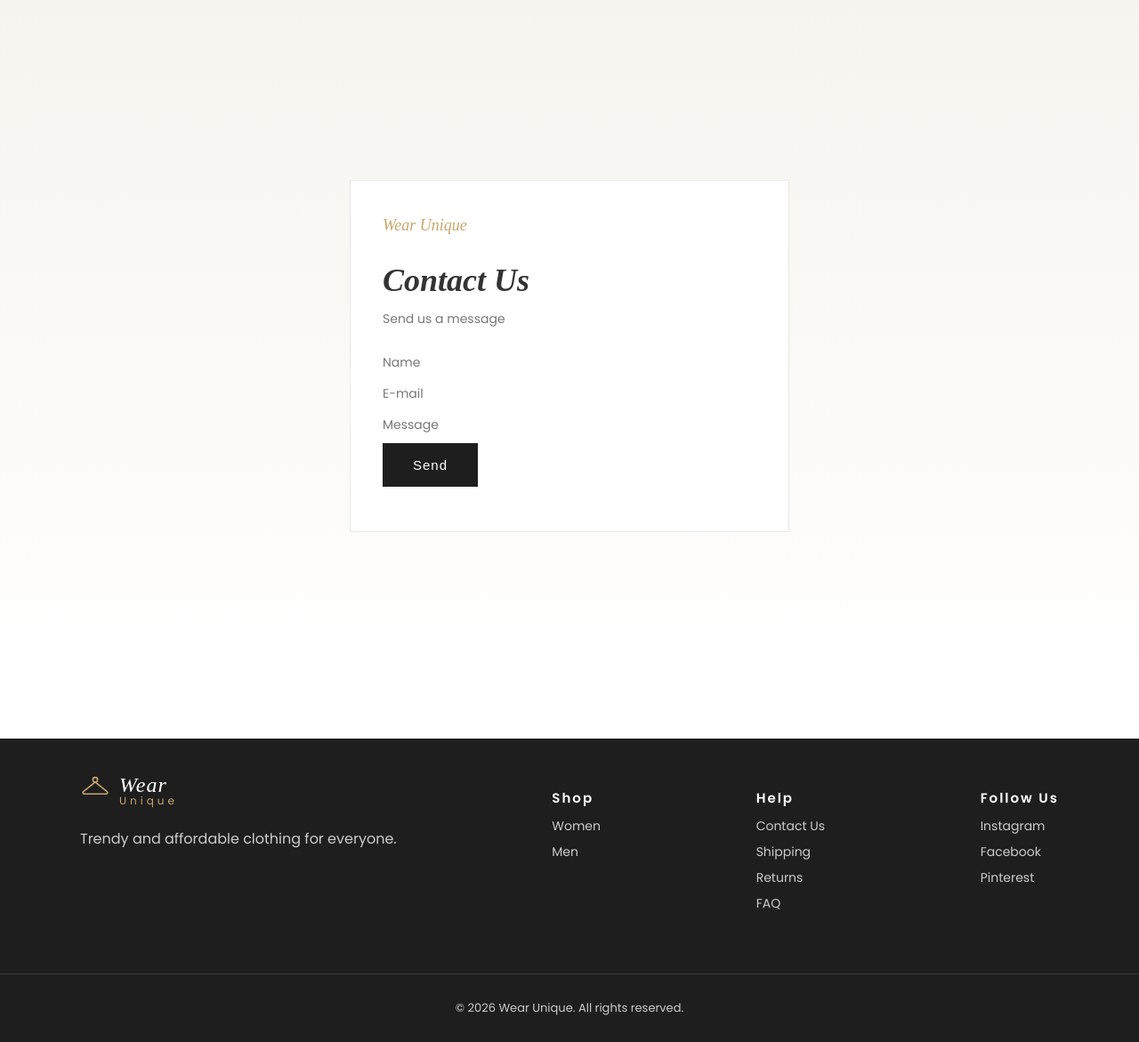
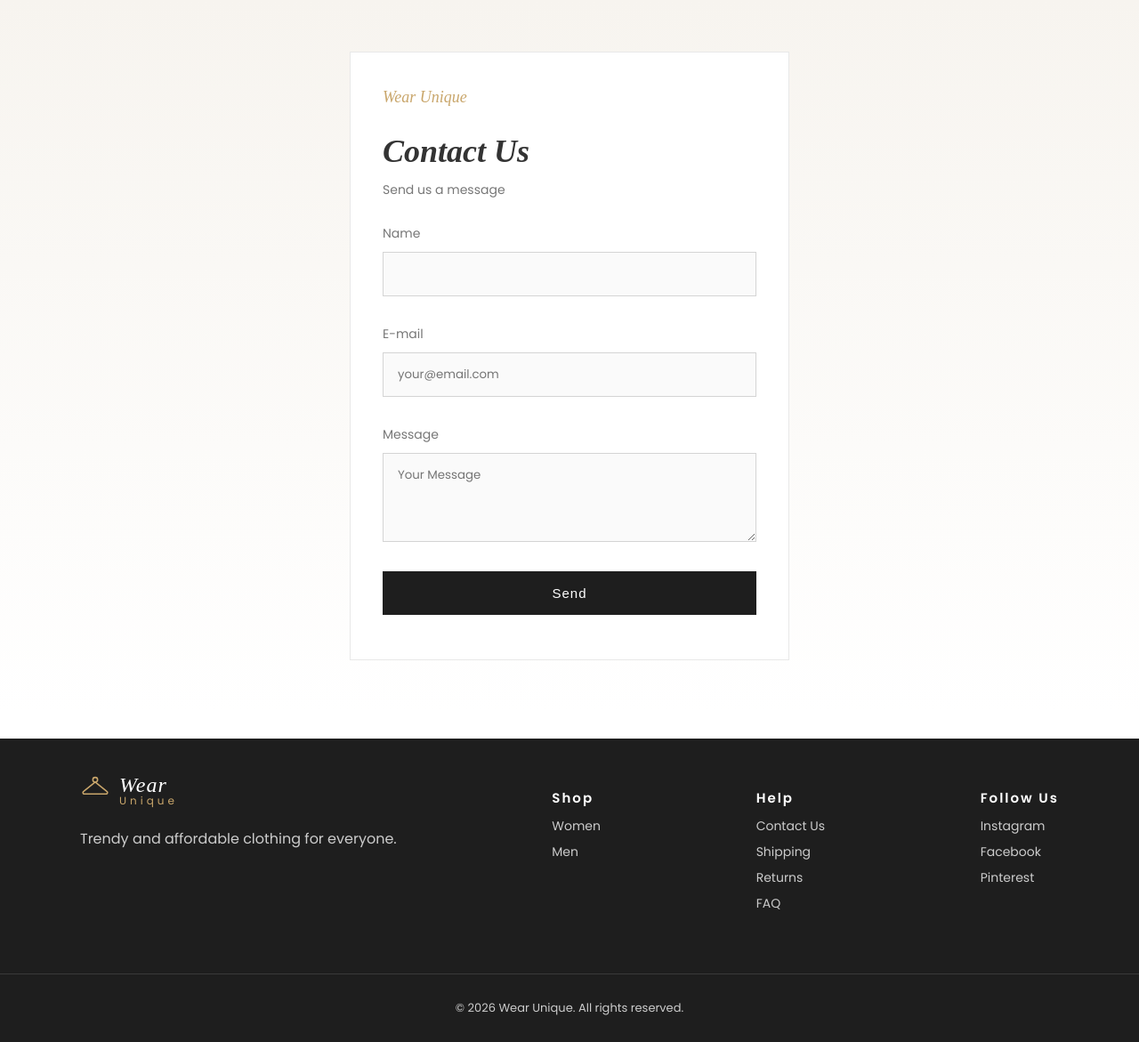
Before and after one commit to zoyazubairi/wear_unique, a FastAPI app: page /contact in a window 1280 px wide. Shown: the part 70-1241 px from the top of the page at 89% size. Run offline with FastAPI, Linux system fonts and the light colour scheme; some web fonts are replaced.

Commit message:
contact page form done

```diff
--- a/app.py
+++ b/app.py
@@ -2,6 +2,9 @@ from fastapi import FastAPI, Request, Form, File, UploadFile
 from fastapi.responses import RedirectResponse
 from fastapi.staticfiles import StaticFiles
 from fastapi.templating import Jinja2Templates
+from starlette.middleware.sessions import SessionMiddleware
+from dotenv import load_dotenv
+import os
 from datetime import date
 import mysql.connector
 import httpx
@@ -9,6 +12,11 @@ import uuid
 from urllib.parse import quote
 
 app = FastAPI()
+
+load_dotenv()
+secret_key = os.getenv("SECRET_KEY")
+
+app.add_middleware(SessionMiddleware, secret_key = secret_key)
 
 app.mount("/static", StaticFiles(directory="static"), name="static")
 templates = Jinja2Templates(directory="templates")
@@ -134,6 +142,21 @@ async def upload_photo(pid: str = Form(...), chosenimg: str = Form(""), photo: U
         status_code=303
     )
 
-@app.get("/contact")
+@app.api_route("/contact", methods=["GET","POST"])
 async def contact(request: Request):
-    return templates.TemplateResponse(request, "contact.html", {})
+
+    if request.method == "POST":
+        form = await request.form()
+        full_name = form.get("full_name")
+        email = form.get("email")
+        message = form.get("message")
+
+        mycursor.execute(
+            "INSERT INTO contact (full_name, email, message) VALUES (%s, %s, %s)",
+            (full_name, email, message)
+        )
+        mydb.commit()
+
+    return templates.TemplateResponse(request, "contact.html", {
+        "full_name": request.session.get("full_name"),
+    })
--- a/static/css/style.css
+++ b/static/css/style.css
@@ -491,3 +491,34 @@ footer {
 	color: #777;
 	margin: -3px 0 28px 0;
 }
+
+.continput {
+	width: 100%;
+	padding: 14px 16px;
+	margin-bottom: 18px;
+	border: 1px solid #d4d4d4;
+	font-family: 'Poppins', Arial, sans-serif;
+	box-sizing: border-box;
+	background: #fafafa;
+}
+
+.continput:focus {
+	outline: none;
+	border-color: #c9a66b;
+	background: #ffffff;
+}
+
+textarea.continput {
+	height: 100px;
+	resize: vertical;
+}
+
+.contbtn {
+	width: 100%;
+	margin-top: 8px;
+	margin-right: 0;
+	display: block;
+	text-align: center;
+	text-decoration: none;
+	box-sizing: border-box;
+}
--- a/templates/contact.html
+++ b/templates/contact.html
@@ -43,10 +43,17 @@
             <h2 class="title">Contact Us</h2>
             <p class="contsub">Send us a message</p>
 
-            <p class="label">Name</p>
-            <p class="label">E-mail</p>
-            <p class="label">Message</p>
-            <button class="buybtn" type="submit">Send</button>
+            <form method="post" action="/contact">
+                <p class="label">Name</p>
+                <input class="continput" type="text" name="full_name" value="{{ full_name or '' }}" required>
+
+                <p class="label">E-mail</p>
+                <input class="continput" type="email" name="email" placeholder="your@email.com" required>
+
+                <p class="label">Message</p>
+                <textarea class="continput" name="message" rows="4" placeholder="Your Message" required></textarea>
+
+                <button class="buybtn contbtn" type="submit">Send</button>
         </div>
     </div>
 
```
Also changed, not shown: 1 other file.
